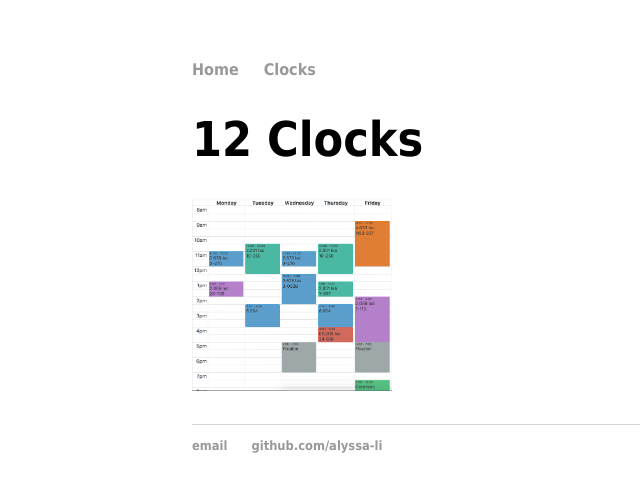
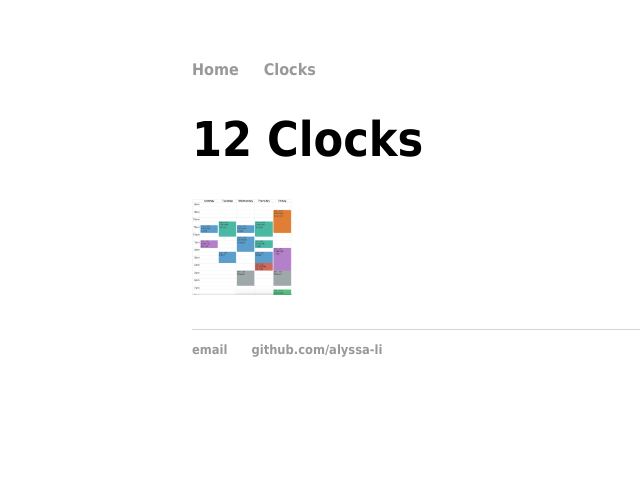
Before and after one commit to alyssa-li/4.032, a Jekyll site: the page built from clocks.md, in a window 1280 px wide. Shown: the top 492 px of the page, without its empty margins (0-640 px from the left). Built offline with Jekyll 4.4.1, drawn with Linux system fonts in a browser that asks for light colours; our own code applies the rules of GitHub Pages for plain Markdown files.

Commit message:
Update clocks.md

```diff
--- a/clocks.md
+++ b/clocks.md
@@ -1,3 +1,3 @@
 # 12 Clocks
 
-<img src="schedule.png" alt="Drawing" style="width: 200px;"/>
+<img src="schedule.png" alt="Drawing" style="width: 100px;"/>
```
